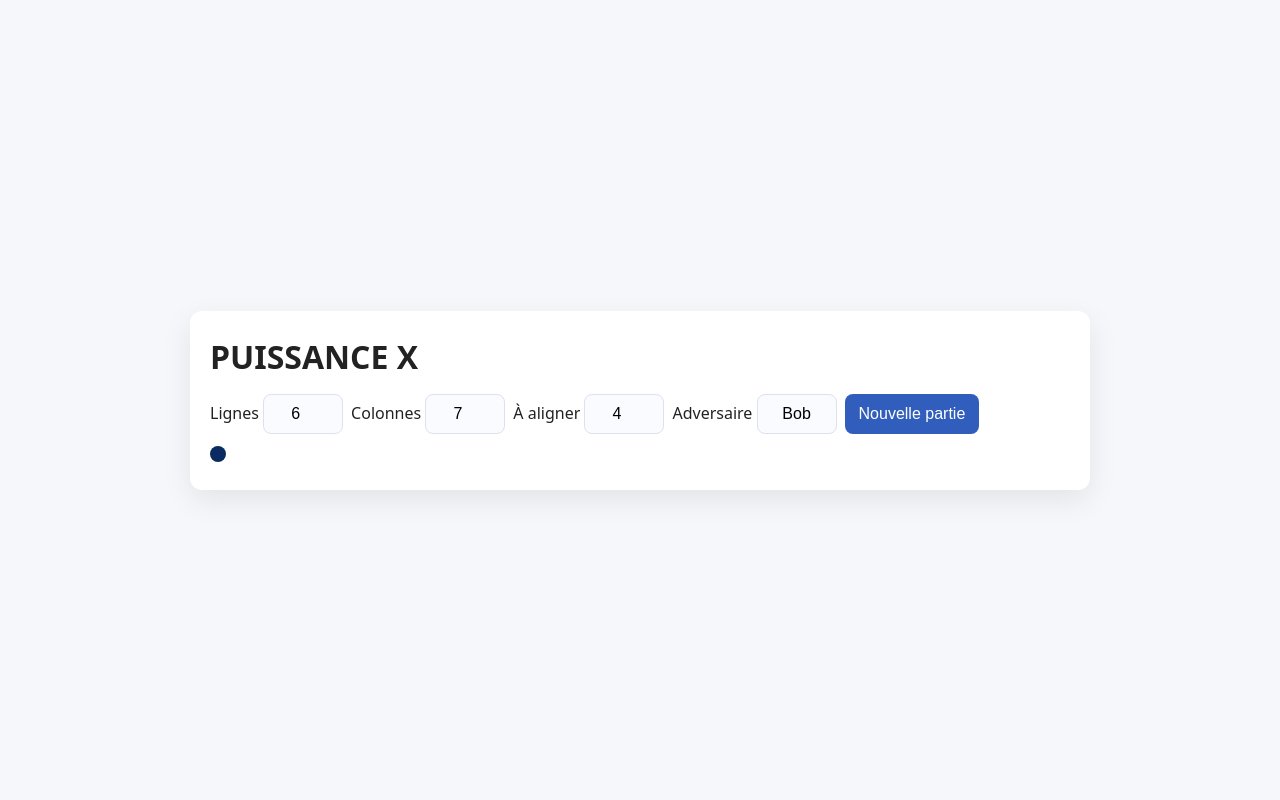
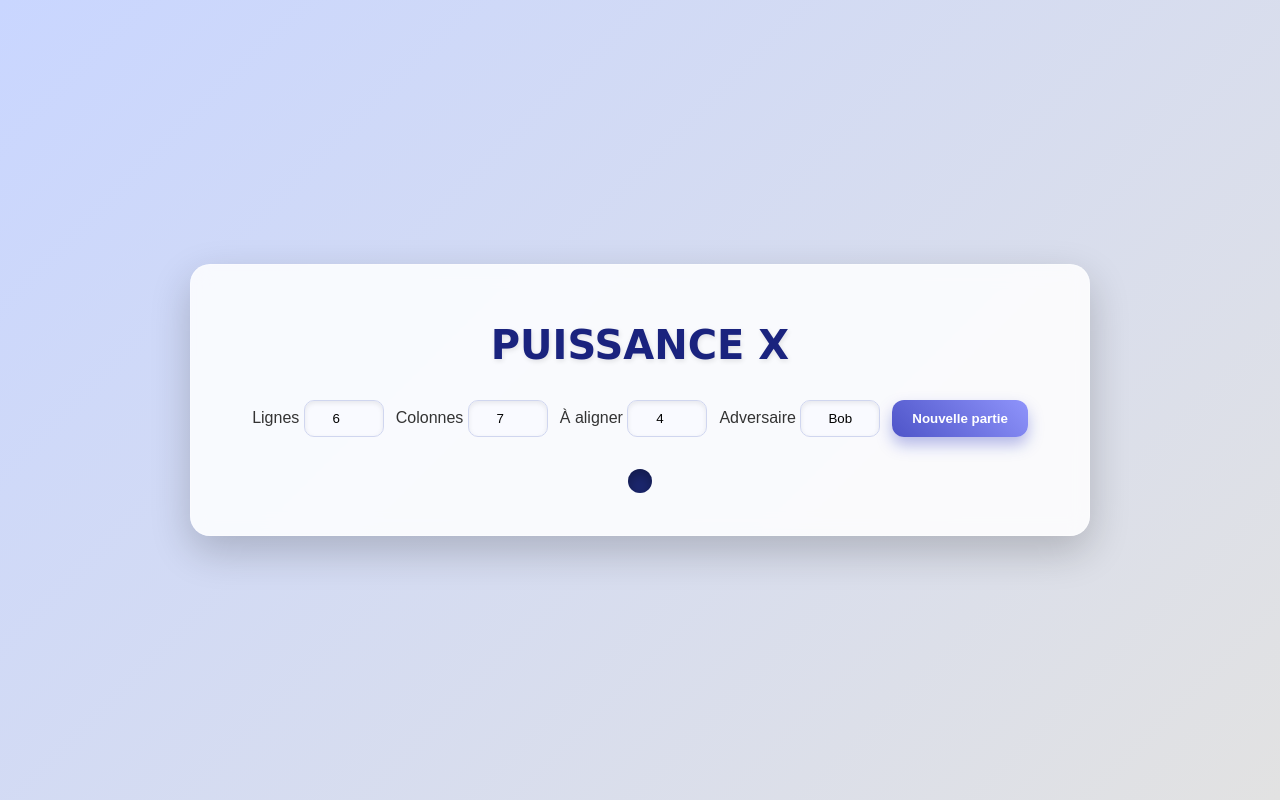
Before and after one commit to Slivix/Projet_AOS, a website: page frontend/game.html in a window 1280 px wide. Drawn offline with Linux system fonts and the light colour scheme.

Commit message:
front puissance

```diff
--- a/frontend/game_script.js
+++ b/frontend/game_script.js
@@ -50,6 +50,9 @@ $("newGame").onclick = async ()=>{
   const rows = parseInt($("rows").value,10), cols = parseInt($("cols").value,10), connect = parseInt($("connect").value,10);
   const p2 = (document.getElementById("p2").value || "Bob").trim();
   const payload = { id:Date.now(), players:[{id:1,name:username},{id:2,name:p2}], rows, cols, connect };
-  try { state = await createGame(payload); renderMeta(); renderBoard(); renderStatus(); }
+  try {
+    state = await createGame(payload);
+     document.querySelector('.card').classList.add('game-started');
+     renderMeta(); renderBoard(); renderStatus(); }
   catch(e){ alert(e.message); }
 };
--- a/frontend/styles.css
+++ b/frontend/styles.css
@@ -1,15 +1,166 @@
-:root{--bg:#f6f7fb;--fg:#222;--card:#fff;--btn:#315EBC;--btnH:#22499e;--ghost:#e9edf7;--p1:#ef5350;--p2:#ffd54f;--board:#0a2b61}
-*{box-sizing:border-box}body{margin:0;font-family:system-ui,Arial;background:var(--bg);color:var(--fg)}
-.page{min-height:100vh;display:grid;place-items:center;padding:24px}
-.card{width:min(900px,95vw);background:var(--card);border-radius:12px;padding:20px;box-shadow:0 10px 30px rgba(0,0,0,.08)}
-h1,h2{margin:.25rem 0 1rem}.vstack{display:flex;flex-direction:column;gap:.5rem}
-input,button{font-size:16px}input{padding:10px;border-radius:8px;border:1px solid #dde1ef;background:#fafbff}
-.btn{padding:10px 14px;border-radius:8px;border:none;color:#fff;background:var(--btn);cursor:pointer}.btn:hover{background:var(--btnH)}
-.btn.ghost{background:var(--ghost);color:#123}.link{color:var(--btn);text-decoration:underline}hr{border:none;border-top:1px solid #eee;margin:16px 0}
-.controls{display:flex;gap:8px;flex-wrap:wrap;margin-bottom:12px}
-.controls input{width:80px;text-align:center}
-.board{display:grid;gap:6px;background:var(--board);padding:8px;border-radius:12px;width:fit-content}
-.cell{width:48px;height:48px;border-radius:50%;background:#f5f7fb;cursor:pointer;box-shadow:inset 0 -4px 6px rgba(0,0,0,.1)}
-.cell.p1{background:var(--p1);box-shadow:inset 0 -4px 6px rgba(0,0,0,.3)}
-.cell.p2{background:var(--p2);box-shadow:inset 0 -4px 6px rgba(0,0,0,.3)}
-.meta,.status{margin:8px 0 0;color:#333}
+:root {
+  --bg-gradient: linear-gradient(135deg, #c9d6ff, #e2e2e2);
+  --card-bg: rgba(255, 255, 255, 0.85);
+  --btn-gradient: linear-gradient(45deg, #4e54c8, #8f94fb);
+  --btn-gradient-hover: linear-gradient(45deg, #6e72fc, #9fa8ff);
+  --p1:  rgb(255,201,60);
+  --p2: rgba(255,75,92);
+  --board-bg: #1e2a78;
+  --cell-bg: #f0f4ff;
+}
+
+* {
+  box-sizing: border-box;
+  transition: all 0.25s ease-in-out;
+}
+
+body {
+  margin: 0;
+  padding: 0;
+  height: 100%;
+  font-family: 'Poppins', sans-serif;
+  background: var(--bg-gradient);
+  color: #222;
+}
+
+.page {
+  min-height: 100vh;
+  display: grid;
+  place-items: center;
+  padding: 24px;
+}
+
+.card {
+  width: min(900px, 95vw);
+  background: var(--card-bg);
+  backdrop-filter: blur(10px);
+  border-radius: 20px;
+  padding: 30px;
+  box-shadow: 0 15px 40px rgba(0,0,0,0.2);
+  border: 1px solid rgba(255,255,255,0.3);
+  display: flex;
+  flex-direction: column;
+  align-items: center;
+}
+
+h1 {
+  font-family: 'Fredoka One', cursive;
+  text-align: center;
+  font-size: 2.5rem;
+  color: #1a237e;
+  text-shadow: 1px 2px 5px rgba(0,0,0,0.1);
+  margin-bottom: 2rem;
+}
+
+.controls {
+  display: flex;
+  flex-wrap: wrap;
+  gap: 12px;
+  justify-content: center;
+  margin-bottom: 20px;
+}
+
+.controls label {
+  font-weight: 500;
+  color: #333;
+}
+
+.controls input {
+  width: 80px;
+  padding: 10px;
+  border-radius: 10px;
+  border: 1px solid #d0d6ef;
+  background: #f9faff;
+  text-align: center;
+  box-shadow: inset 0 2px 5px rgba(0,0,0,0.08);
+}
+
+.btn {
+  padding: 10px 20px;
+  border-radius: 12px;
+  border: none;
+  font-weight: 600;
+  color: #fff;
+  background: var(--btn-gradient);
+  cursor: pointer;
+  box-shadow: 0 8px 15px rgba(78,84,200,0.4);
+}
+
+.btn:hover {
+  background: var(--btn-gradient-hover);
+  transform: translateY(-2px);
+  box-shadow: 0 10px 20px rgba(78,84,200,0.5);
+}
+
+.btn:active {
+  transform: scale(0.95);
+  box-shadow: 0 5px 10px rgba(78,84,200,0.3);
+}
+
+.board {
+  display: grid;
+  gap: 8px;
+  background: var(--board-bg);
+  padding: 12px;
+  border-radius: 18px;
+  box-shadow: inset 0 5px 15px rgba(0,0,0,0.4);
+  justify-content: center;
+}
+
+.cell {
+  width: 55px;
+  height: 55px;
+  border-radius: 50%;
+  background: var(--cell-bg);
+  cursor: pointer;
+  box-shadow: inset 0 -5px 8px rgba(0,0,0,0.15);
+  transition: transform 0.2s ease, box-shadow 0.2s ease;
+}
+
+.cell:hover {
+  transform: scale(1.15);
+  box-shadow: 0 0 15px rgba(255,255,255,0.5);
+}
+
+.cell.p1 {
+  background: var(--p1);
+  box-shadow: inset 0 -4px 8px rgba(0,0,0,0.3), 0 0 8px rgba(255,75,92,0.6);
+}
+
+.cell.p2 {
+  background: var(--p2);
+  box-shadow: inset 0 -4px 8px rgba(0,0,0,0.3), 0 0 8px rgba(255,201,60,0.6);
+}
+
+.meta, .status {
+  margin-top: 12px;
+  text-align: center;
+  font-weight: 500;
+  font-size: 15px;
+  color: #333;
+}
+
+
+/* -------------------- */
+/* Style après Nouvelle partie */
+.card.game-started {
+  background: linear-gradient(135deg, rgba(255, 255, 255, 0.85));
+  box-shadow: 0 15px 50px #d0d6ef;
+  border: 1px solid #d0d6ef;
+}
+
+.card.game-started h1 {
+  color: #1e2a78;
+  text-shadow: 2px 2px 10px rgba(0,0,0,0.2);
+}
+
+.card.game-started .board {
+  background: linear-gradient(135deg, #f0f4ff, #f9faff);
+  box-shadow: inset 0 5px 20px #f9faff;
+}
+
+.card.game-started #status {
+  color: #1e2a78;
+  font-weight: bold;
+  font-size: 18px;
+}
```
